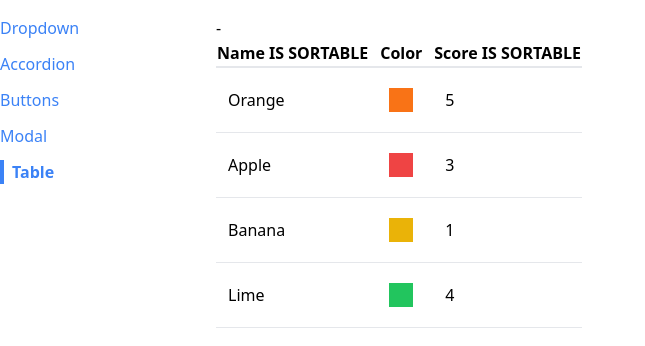
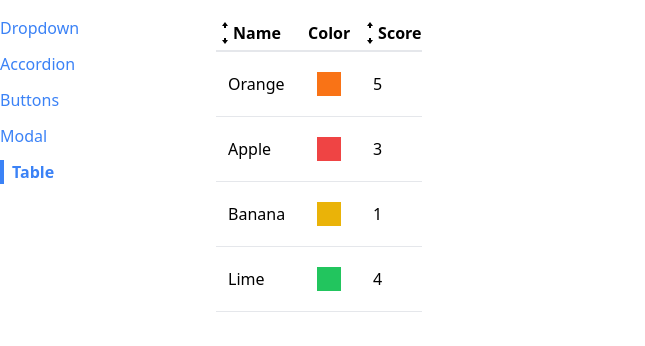
Before and after one commit to Pawelv9/comps, a React (Create React App) app: page /table in a window 1280 px wide. Shown: the top 346 px of the page, without its empty margins (0-645 px from the left). Built offline with nearby package versions, Linux system fonts and the light colour scheme.

Commit message:
added icons for sort

```diff
--- a/src/components/SortableTable.js
+++ b/src/components/SortableTable.js
@@ -1,5 +1,6 @@
 import { useState } from 'react';
 import Table from './Table';
+import { GoArrowSmallUp, GoArrowSmallDown } from 'react-icons/go';
 
 function SortableTable(props) {
     const [sortOrder, setSortOrder] = useState(null);
@@ -7,6 +8,12 @@
     const { config, data } = props;
 
     const handleClick = (label) => {
+        if (sortBy && label !== sortBy) {
+            setSortOrder('asc');
+            setSortBy(label);
+            return
+        }
+
         if (sortOrder === null) {
             setSortOrder('asc');
             setSortBy(label);
@@ -27,8 +34,11 @@
         return {
             ...column,
             header: () => (
-                <th onClick={() => handleClick(column.label)}>
-                    {column.label} IS SORTABLE
+                <th className='cursor-pointer hover:bg-gray-100' onClick={() => handleClick(column.label)}>
+                    <div className='flex items-center'>
+                        {getIcons(column.label, sortBy, sortOrder)}
+                        {column.label}
+                    </div>
                 </th>
             ),
         };
@@ -53,10 +63,29 @@
 
     return (
         <div>
-            {sortOrder} - {sortBy}
             <Table {...props} data={sortedData} config={updatedConfig} />
         </div>
     );
 }
 
+function getIcons(label, sortBy, sortOrder) {
+    if (label !== sortBy) {
+        return <div>
+            <GoArrowSmallUp />
+            <GoArrowSmallDown />
+        </div>
+    }
+
+    if (sortOrder === null) {
+        return <div>
+            <GoArrowSmallUp/>
+            <GoArrowSmallDown/>
+        </div>
+    } else if (sortOrder === 'asc') {
+        return <GoArrowSmallUp />
+    } else if (sortOrder === 'desc') {
+        return <GoArrowSmallDown />
+    }
+}
+
 export default SortableTable;
```
